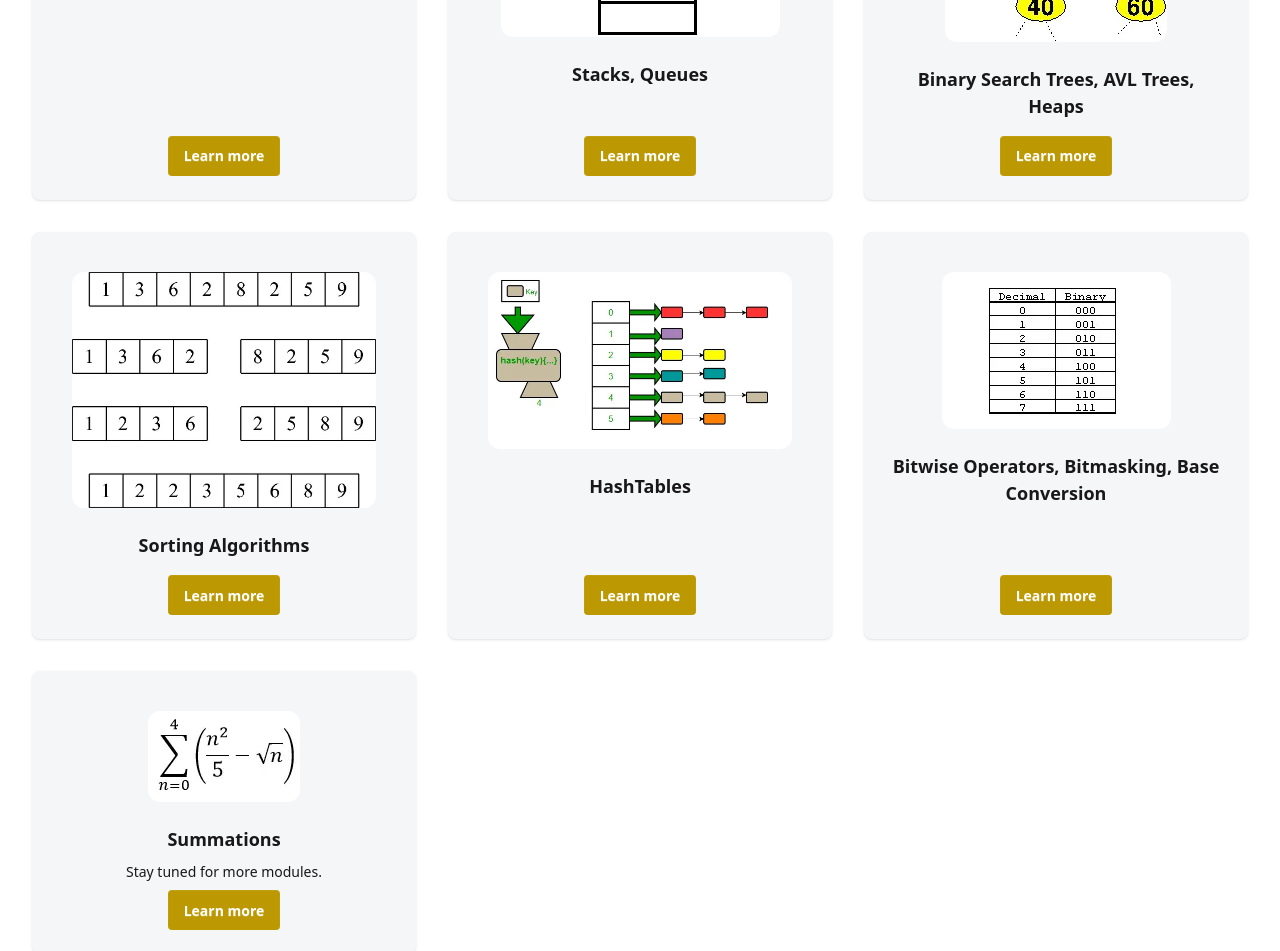
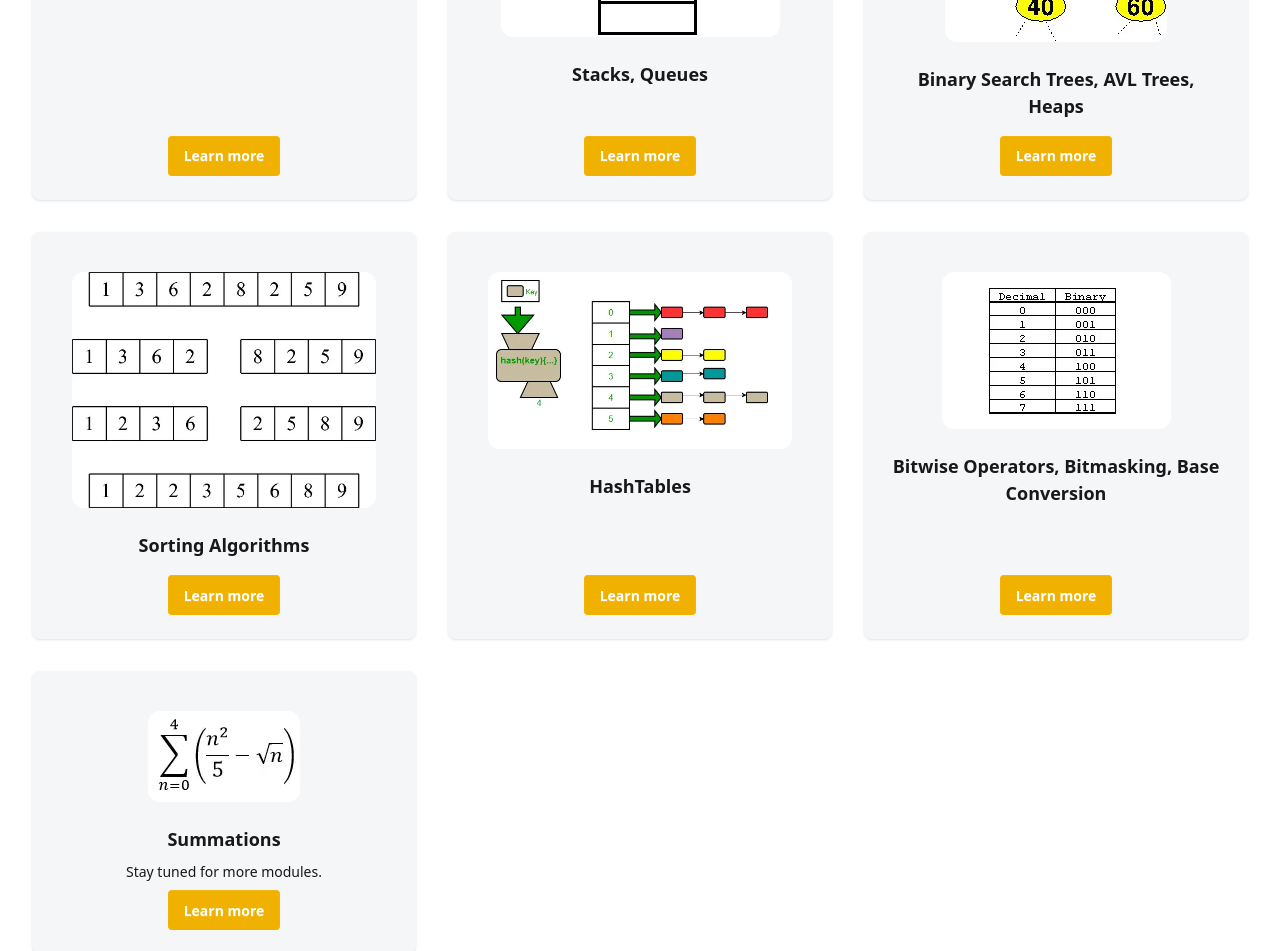
Before and after one commit to petertrinh4/csprac, a React (Vite) app: page / in a window 1280 px wide. Shown: the part 860-1811 px from the top of the page. Built offline with nearby package versions, Linux system fonts and the light colour scheme.

Commit message:
Update homepage/resource design

```diff
--- a/src/components/ExtraResources.tsx
+++ b/src/components/ExtraResources.tsx
@@ -21,6 +21,13 @@ const extraResources = [
     url: 'https://feprep.net/problems',
     description: 'Collection of practice problems for FE exam preparation.',
   },
+  {
+    title: 'COP3502 Typed Notes',
+    image: '/COP3502Notes.webp', // Update the path to the image
+    url: '/COP3502_Typed_Notes_v0_9.pdf', // Relative path to the PDF in the public folder
+    description: 'Typed notes for COP3502 course.',
+    download: true, // Optional: Indicates it's downloadable
+  },
 ];
 
 const ExtraResources: React.FC = () => {
@@ -41,6 +48,7 @@ const ExtraResources: React.FC = () => {
                 rel="noopener noreferrer"
                 className="card w-96 shadow-sm hover:shadow-xl transition-shadow flex flex-col items-center"
                 style={{ background: '#F5F6F7', textDecoration: 'none' }}
+                {...(resource.download ? { download: '' } : {})} // Conditionally add the download attribute
               >
                 <figure className="px-10 pt-10">
                   <img
--- a/src/components/HomePage.tsx
+++ b/src/components/HomePage.tsx
@@ -10,50 +10,70 @@ const HomePage = () => {
       <div className="with-navbar min-h-screen flex items-center justify-center">
         <div className="grid grid-cols-1 md:grid-cols-2 lg:grid-cols-3 gap-8">
           <ModuleCard
+            className="transition-transform transform hover:scale-105 hover:shadow-lg"
             title="Dynamic Memory Allocation"
             description=""
             image="/malloc.webp"
             id="dma"
           />
           <ModuleCard
+            className="transition-transform transform hover:scale-105 hover:shadow-lg"
             title="Algorithm Analysis"
             description=""
             image="/alg_analysis2.webp"
             id="alg"
           />
           <ModuleCard
+            className="transition-transform transform hover:scale-105 hover:shadow-lg"
             title="Recursion, Recurrence Relations"
             description=""
             image="/recursion3.webp"
             id="rec"
           />
           <ModuleCard
+            className="transition-transform transform hover:scale-105 hover:shadow-lg"
             title="Linked Lists"
             description=""
             image="/linkedlist2.webp"
             id="linkedlist"
           />
-          <ModuleCard title="Stacks, Queues" description="" image="/stack2.webp" id="stacks" />
           <ModuleCard
+            className="transition-transform transform hover:scale-105 hover:shadow-lg"
+            title="Stacks, Queues"
+            description=""
+            image="/stack2.webp"
+            id="stacks"
+          />
+          <ModuleCard
+            className="transition-transform transform hover:scale-105 hover:shadow-lg"
             title="Binary Search Trees, AVL Trees, Heaps"
             description=""
             image="/bst1.webp"
             id="trees"
           />
           <ModuleCard
+            className="transition-transform transform hover:scale-105 hover:shadow-lg"
             title="Sorting Algorithms"
             description=""
             image="/mergesort2.webp"
             id="sort"
           />
-          <ModuleCard title="HashTables" description="" image="/hshtbl.webp" id="hash" />
           <ModuleCard
+            className="transition-transform transform hover:scale-105 hover:shadow-lg"
+            title="HashTables"
+            description=""
+            image="/hshtbl.webp"
+            id="hash"
+          />
+          <ModuleCard
+            className="transition-transform transform hover:scale-105 hover:shadow-lg"
             title="Bitwise Operators, Bitmasking, Base Conversion"
             description=""
             image="/binary2.webp"
             id="bitwise"
           />
           <ModuleCard
+            className="transition-transform transform hover:scale-105 hover:shadow-lg"
             title="Summations"
             description="Stay tuned for more modules."
             image="/sums2.webp"
--- a/src/components/ModuleCard.tsx
+++ b/src/components/ModuleCard.tsx
@@ -5,12 +5,13 @@ type ModuleCardProps = {
   description: string;
   image: string;
   id: string;
+  className?: string; // Add className as an optional prop
 };
 
-const ModuleCard = ({ title, description, image, id }: ModuleCardProps) => {
+const ModuleCard = ({ title, description, image, id, className }: ModuleCardProps) => {
   return (
     <>
-      <div className="card w-96 shadow-sm" style={{ background: '#F5F6F7' }}>
+      <div className={`card w-96 shadow-sm ${className}`} style={{ background: '#F5F6F7' }}>
         <figure className="px-10 pt-10">
           <img src={image} alt={title} className="rounded-xl" />
         </figure>
@@ -20,8 +21,7 @@ const ModuleCard = ({ title, description, image, id }: ModuleCardProps) => {
           <div className="card-actions">
             <Link to={`/module/${id}`}>
               <button
-                className="btn text-white border-none"
-                style={{ background: '#bc9902', color: '#fff' }}
+                className="btn text-white border-none bg-yellow-500 transition-all duration-300 hover:bg-yellow-600 hover:ring-4 hover:ring-yellow-300"
               >
                 Learn more
               </button>
```
Also changed, not shown: public/COP3502Notes.webp (added), 1 other file (tests, documents, lock files or other folders).
